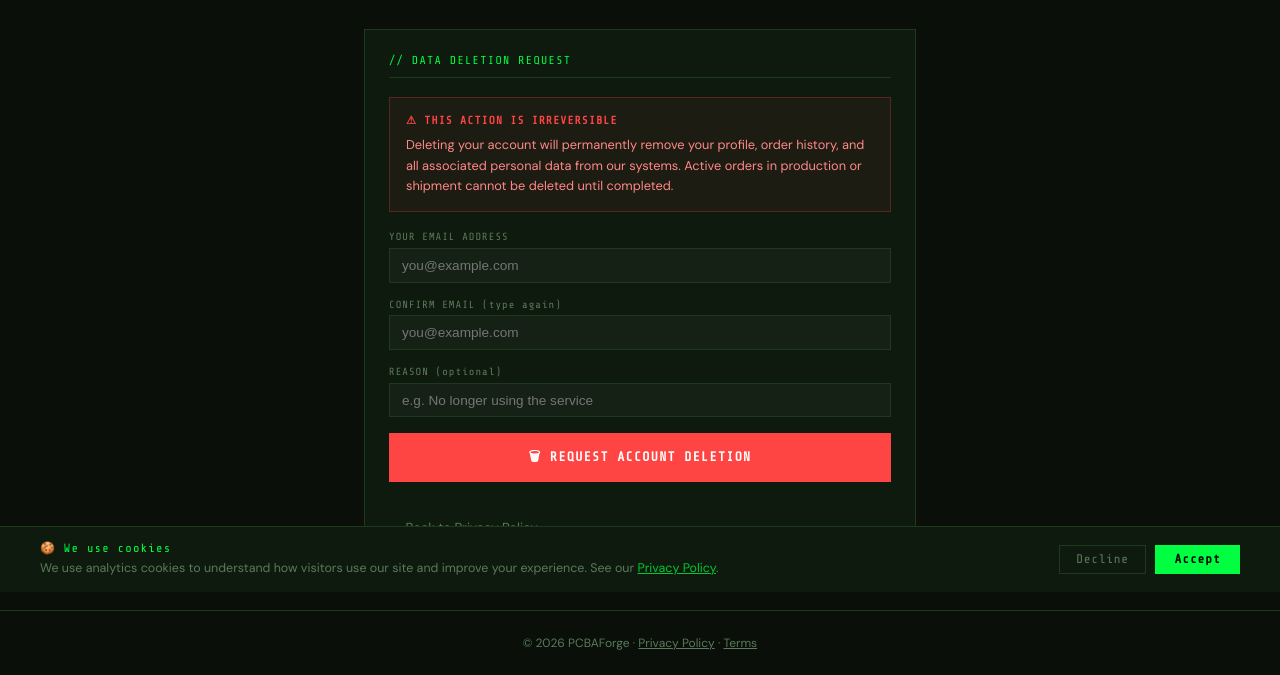
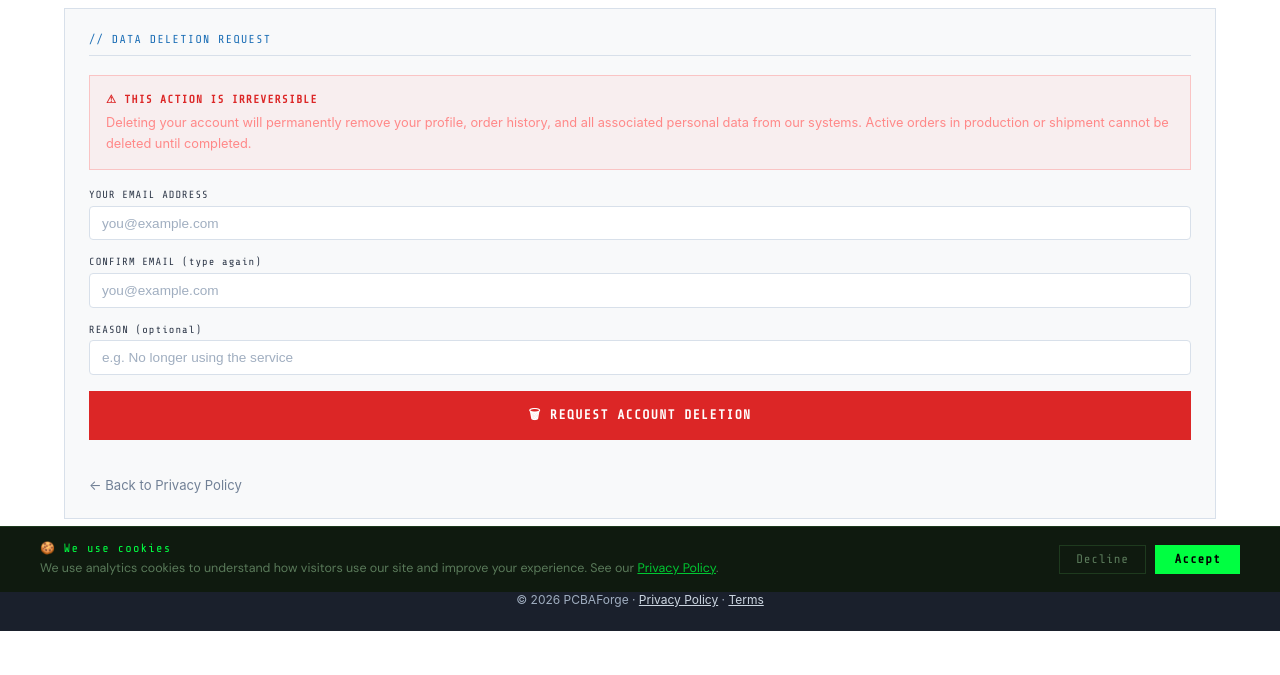
Before and after one commit to andrewljf001/CC-pcba-order-website, a website: page public/gdpr-delete.html in a window 1280 px wide. Shown: the part 208-883 px from the top of the page. After the commit the page ends 839 px from the top, so only its background shows below. Drawn offline with nearby package versions, Linux system fonts and the light colour scheme.

Commit message:
theme(business-white): inject theme CSS — public/gdpr-delete.html

```diff
--- a/public/gdpr-delete.html
+++ b/public/gdpr-delete.html
@@ -34,6 +34,7 @@ main{flex:1;max-width:var(--max);margin:3rem auto;padding:0 1.5rem;width:100%;}
 .back-link:hover{color:var(--green);}
 footer{border-top:1px solid var(--border);padding:1.5rem 5%;text-align:center;font-size:.75rem;color:var(--muted);}
 </style>
+<link rel="stylesheet" href="/theme-business.css">
 </head>
 <body>
 <nav>
```
